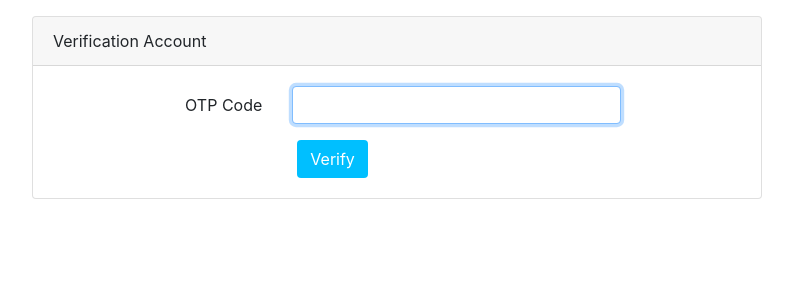
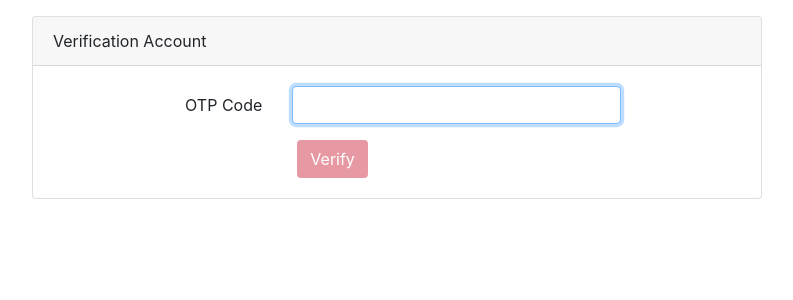
Before and after one commit to jerstineann/FYP-devops, a PHP site: page /User/verification.php in a window 1280 px wide. Shown: the part 56-356 px from the top of the page, without its empty margins (243-1036 px from the left). Run offline with PHP 8.4, Linux system fonts and the light colour scheme; some libraries are stand-ins or nearby versions.

Commit message:
Update verification.php

```diff
--- a/SBCW/User/verification.php
+++ b/SBCW/User/verification.php
@@ -19,7 +19,7 @@
             background-color: #6c757d;
         }
         .btn-custom {
-            background-color: #00BFFF;
+            background-color: #E799A3;
             color: white;
         }
         .btn-custom:hover {
```
